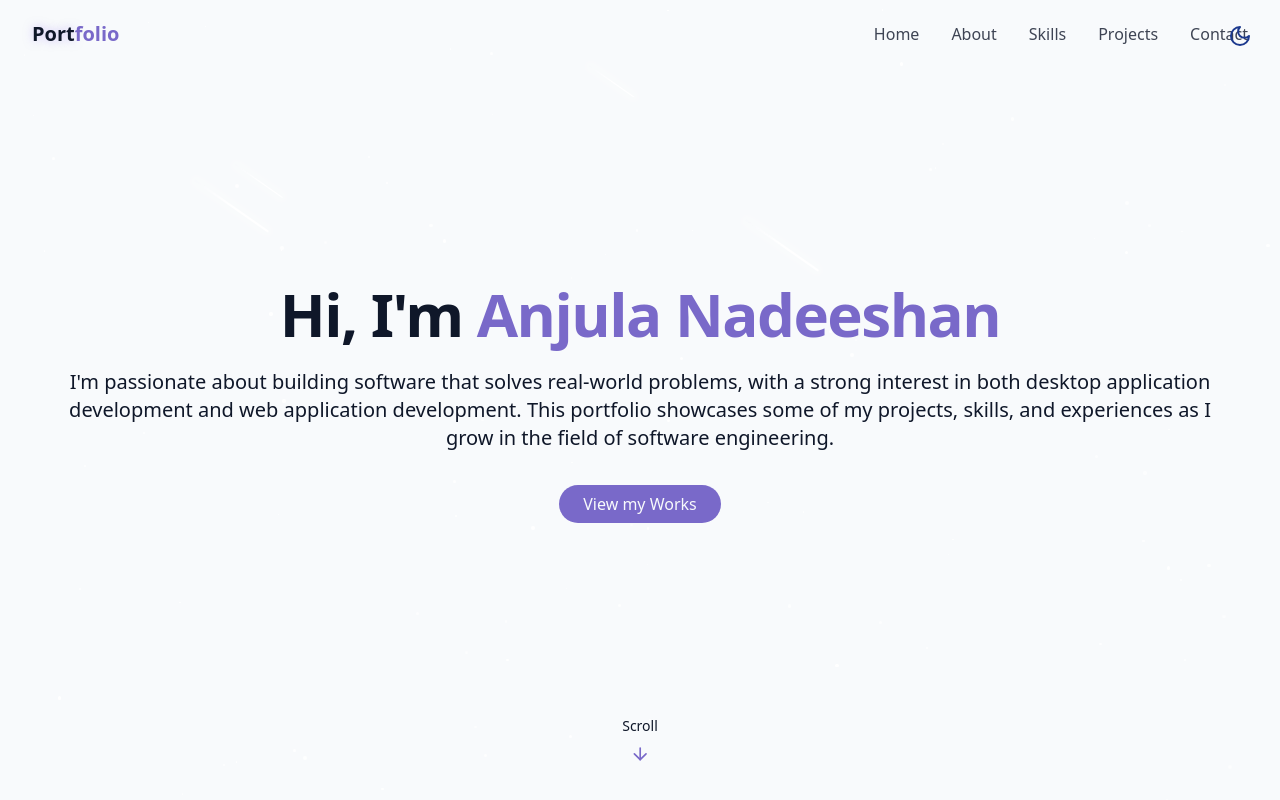
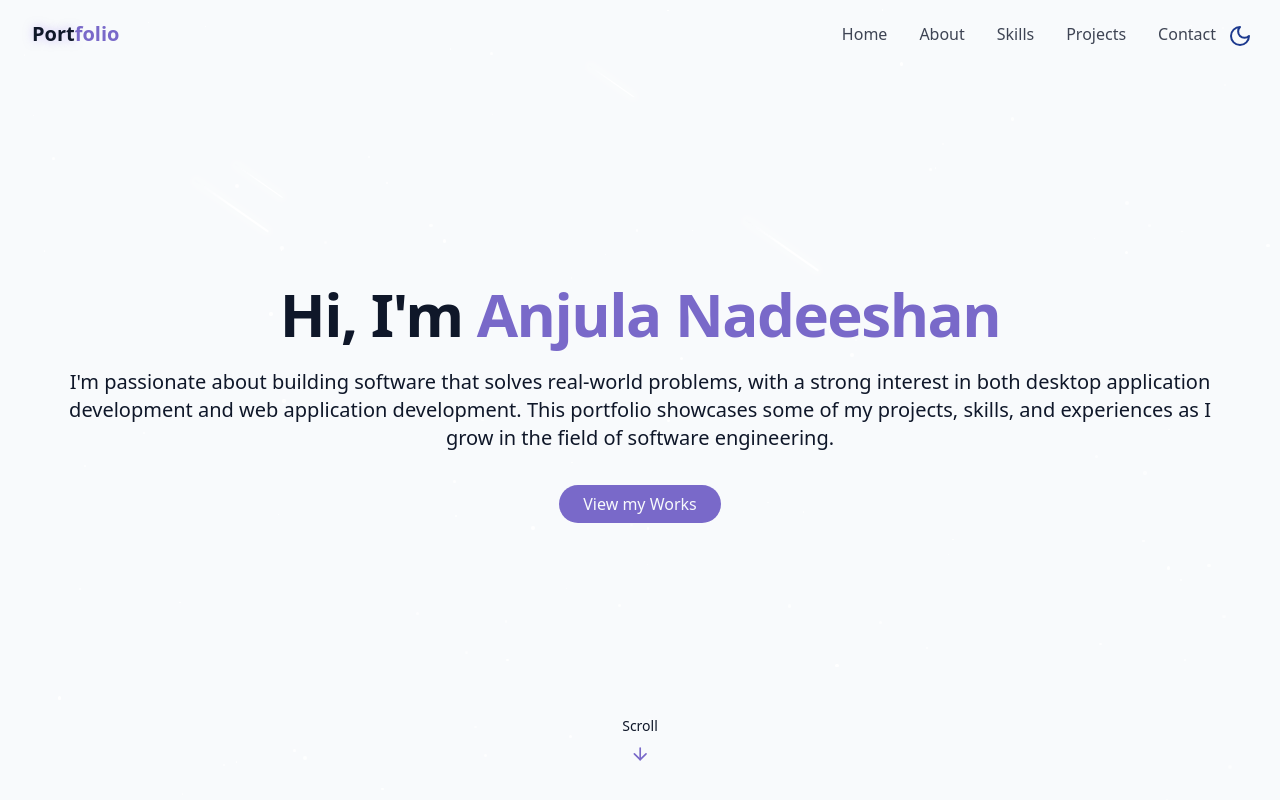
Before and after one commit to anjulanadeeshan/react-based-portfolio-website, a React (Vite) app: page / in a window 1280 px wide. Shown: the top 800 px of the page. Built offline with nearby package versions, Linux system fonts and the light colour scheme.

Commit message:
last commit

```diff
--- a/src/components/Navbar.jsx
+++ b/src/components/Navbar.jsx
@@ -40,7 +40,7 @@ export const Navbar = () => {
         </a>
 
         {/* desktop nav */}
-        <div className="hidden md:flex space-x-8">
+        <div className="hidden md:flex space-x-8 mr-8">
           {navItems.map((item, key) => (
             <a
               key={key}
--- a/src/components/ProjectSection.jsx
+++ b/src/components/ProjectSection.jsx
@@ -6,7 +6,7 @@ const projects = [
         title: "Family Health Care Service Management System",
         description:"A user-friendly healthcare management application designed to track family health records. The system supports CRUD operations (Create, Read, Update, Delete) for efficient data handling, with a clean dashboard for easy navigation. Built to streamline healthcare service coordination for families.",
         tech: "Frontend : HTML/CSS/JS backend: Node js",
-        image: "/public/projects/HealthCareManagementSys.png",
+        image: "/projects/HealthCareManagementSys.png",
         githubUrl : "https://github.com/anjulanadeeshan/FamilyHealthCareSys"
     },
     {
@@ -14,14 +14,14 @@ const projects = [
         title: "Movie Streaming Site",
         description:"A dynamic movie platform showcasing a curated list of films (e.g., Lilo & Stitch, Mission: Impossible). The interface allows users to browse titles by category or search for specific movies. Designed for entertainment enthusiasts, this project demonstrates skills in UI design and content organization.",
         tech: "Frontend: Vue + API integration .",
-        image: "/public/projects/MovieAPP.jpeg",
+        image: "/projects/MovieAPP.jpeg",
         githubUrl : "https://github.com/anjulanadeeshan/MovieApp"
     },{
         id:3,
         title: "YouTube API Integrationm",
         description:"A web app leveraging the YouTube Data API to fetch and display web development tutorials. Users can search for topics and play videos directly. Includes filters for free courses and certifications, offering a resource hub for learners.",
         tech: "YouTube Data API.",
-        image: "/public/projects/YoutubeAPI.jpeg",
+        image: "/projects/YoutubeAPI.jpeg",
         githubUrl : "https://github.com/anjulanadeeshan/youtube_vedio"
     }
 ]
```
Also changed, not shown: 1 other file (tests, documents, lock files or other folders).
